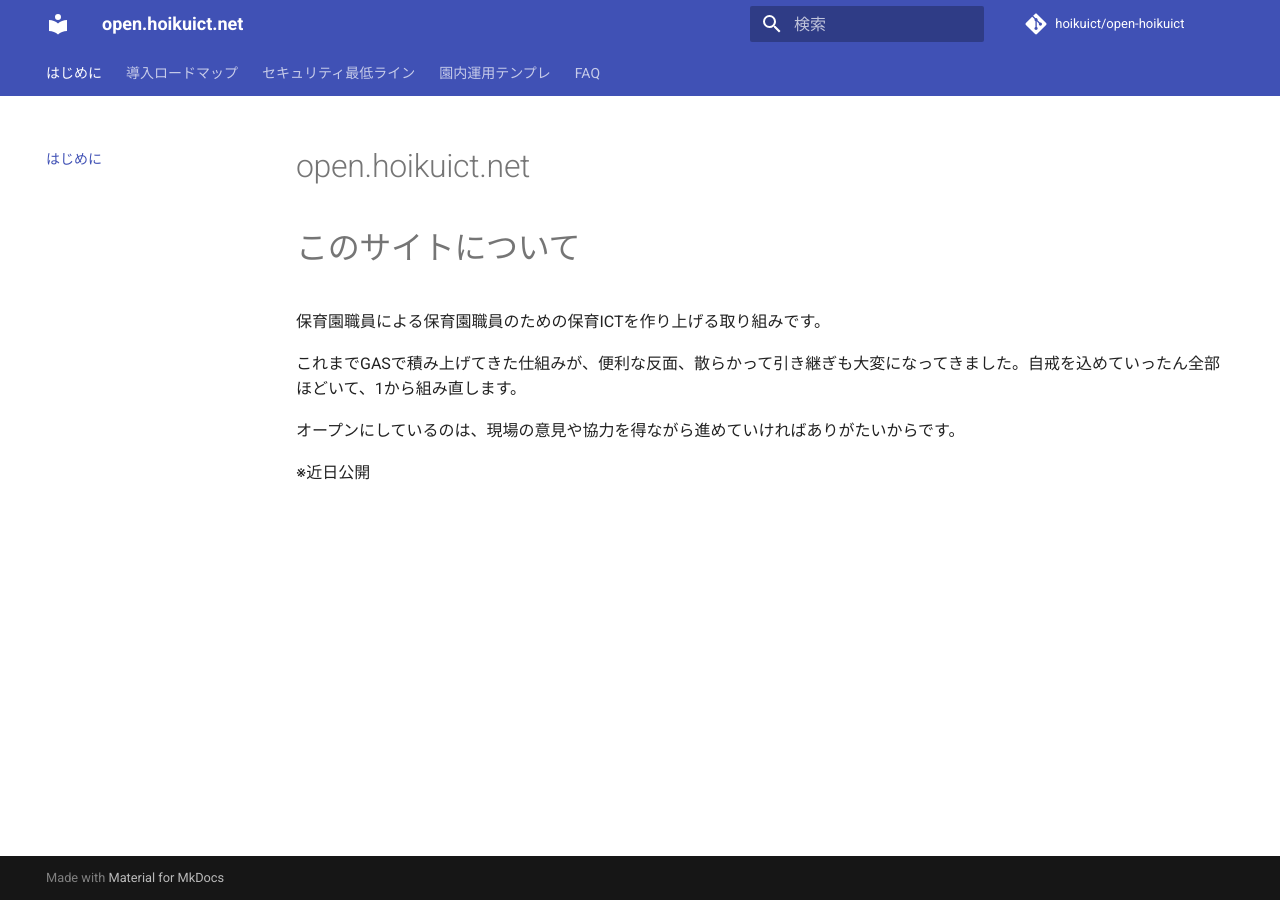
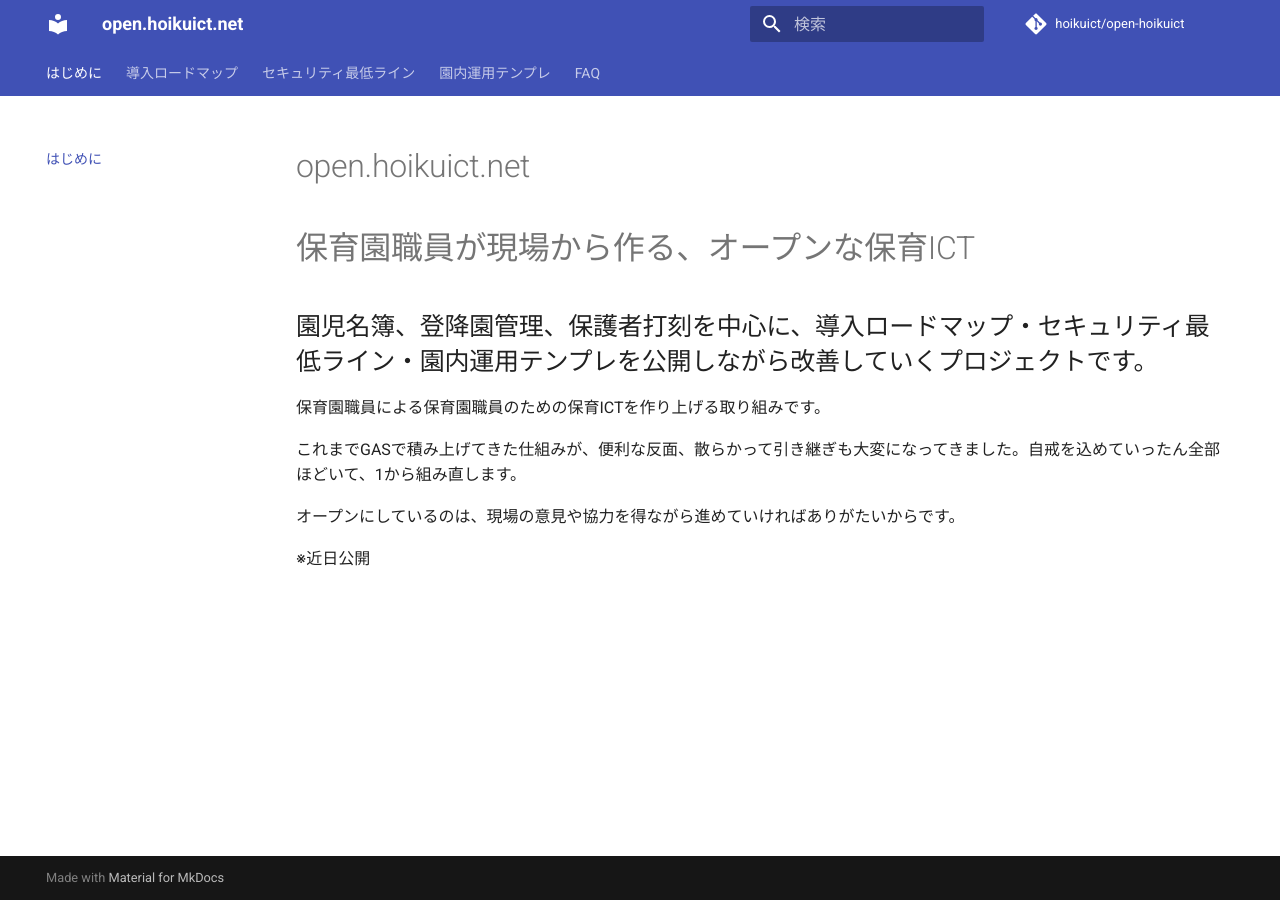
Before and after one commit to hoikuict/open-hoikuict, an MkDocs documentation site: the page built from docs/index.md, in a window 1280 px wide. Built offline with MkDocs 1.6.1 and Material for MkDocs 9.7.7, drawn with Linux system fonts in a browser that asks for light colours; comment, search, counter and statistics services are not loaded.

Commit message:
20260309

```diff
--- a/docs/index.md
+++ b/docs/index.md
@@ -1,6 +1,8 @@
 # open.hoikuict.net
 
-# このサイトについて
+# 保育園職員が現場から作る、オープンな保育ICT
+
+## 園児名簿、登降園管理、保護者打刻を中心に、導入ロードマップ・セキュリティ最低ライン・園内運用テンプレを公開しながら改善していくプロジェクトです。
 
 保育園職員による保育園職員のための保育ICTを作り上げる取り組みです。
 
```
